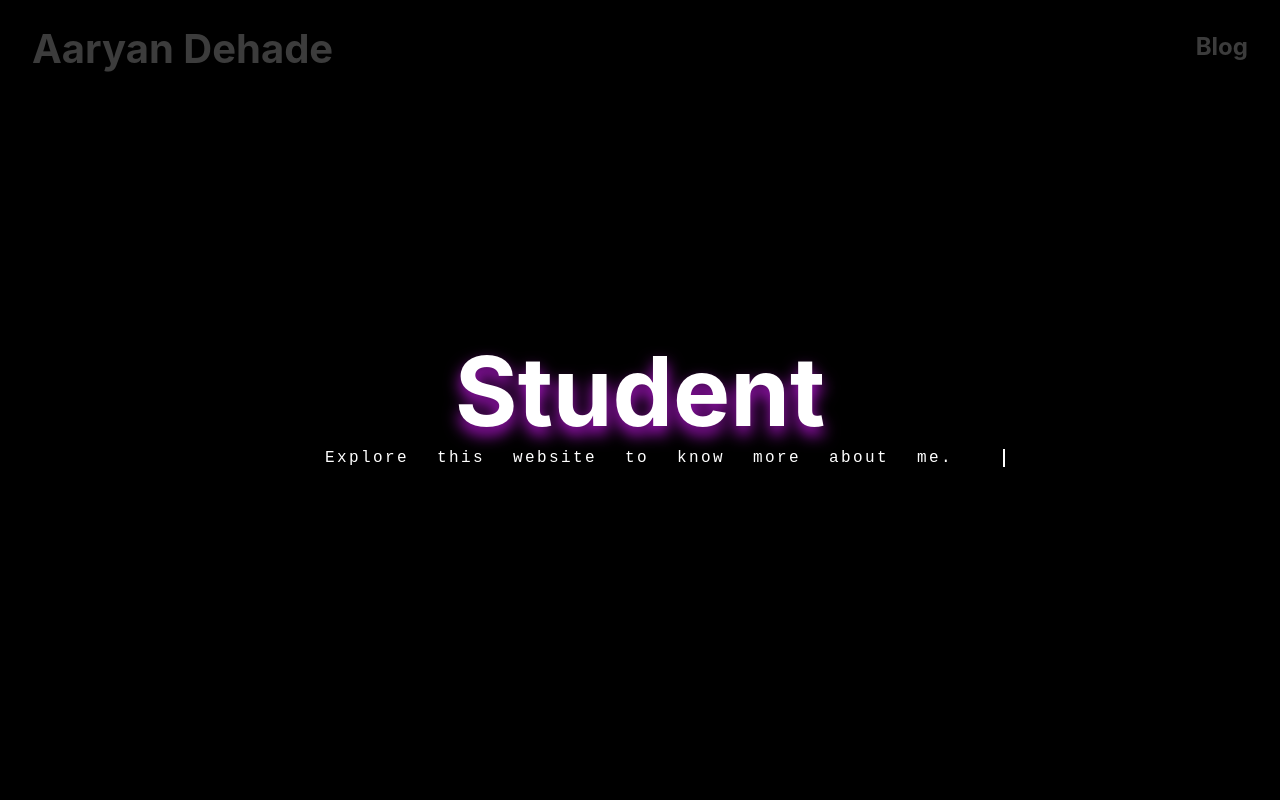
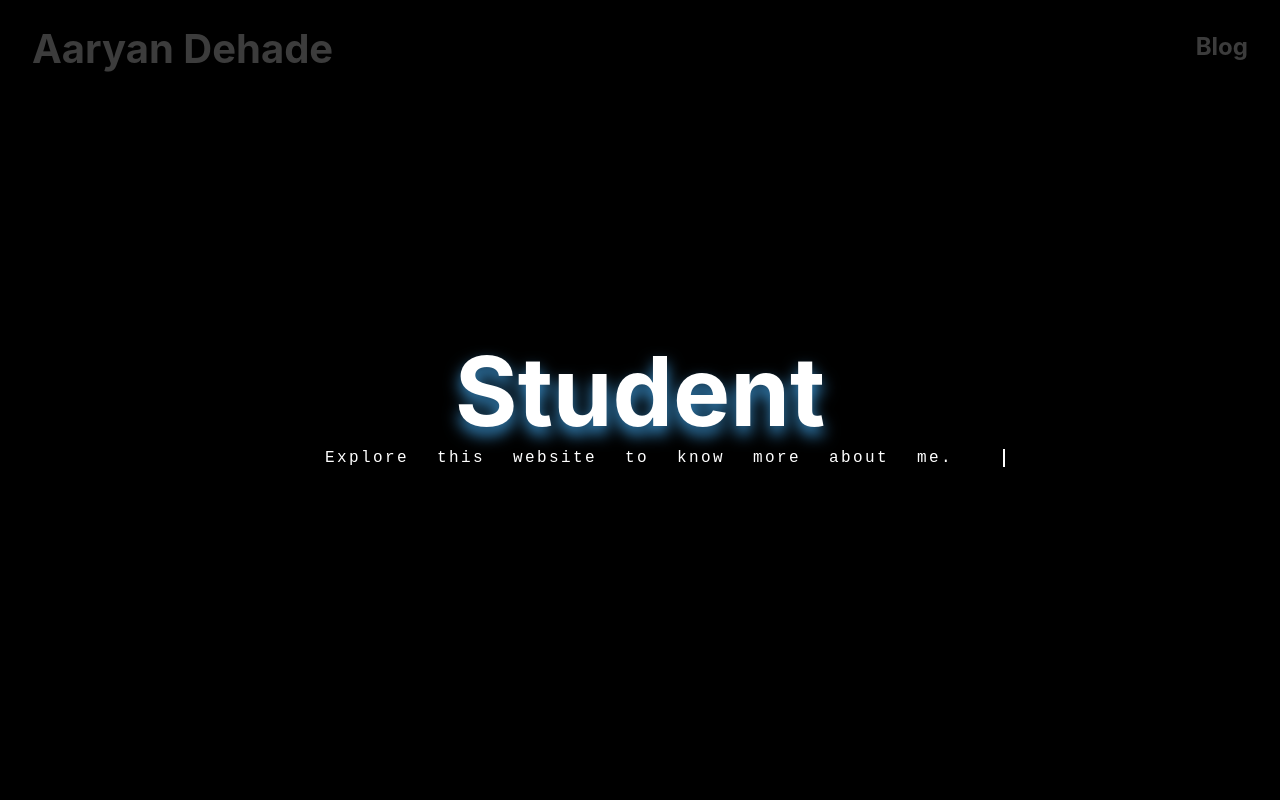
Before and after one commit to dehadeaaryan/aaryandehade-portfolio, a Next.js app: page /new in a window 1280 px wide. Shown: the top 800 px of the page. Built offline with nearby package versions, Linux system fonts and the light colour scheme.

Commit message:
Changed typing animation timing

```diff
--- a/styles/new/landing.module.css
+++ b/styles/new/landing.module.css
@@ -17,14 +17,14 @@
 .title {
     font-size: 6rem;
     margin: 0;
-    filter: drop-shadow(0rem 5rem 0rem rgba(64, 255, 0, 0.8));
-    animation: first 2s, titleKeyframes 10s ease-in-out 2s infinite;
+    filter: drop-shadow(0rem 5rem 0rem rgba(64, 255, 0, 0.2));
+    animation: first 2s ease-in-out 1s, titleKeyframes 10s ease-in-out 3s infinite;
 }
 
 .paragraph {
     font-size: 1rem;
     text-align: center;
-    width: 60%;
+    width: 0%;
     word-spacing: 1rem;
     font-family: monospace;
 
@@ -34,7 +34,7 @@
     margin: 0 auto;
     letter-spacing: .15em;
     animation:
-        typing 5s steps(40, end),
+        typing 3s steps(40, end) 3s forwards,
         blink-caret 0.75s step-end infinite;
 }
 
```
